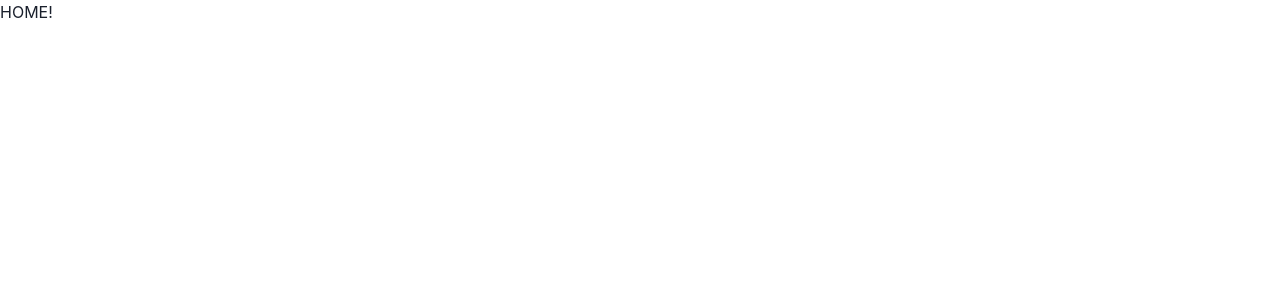
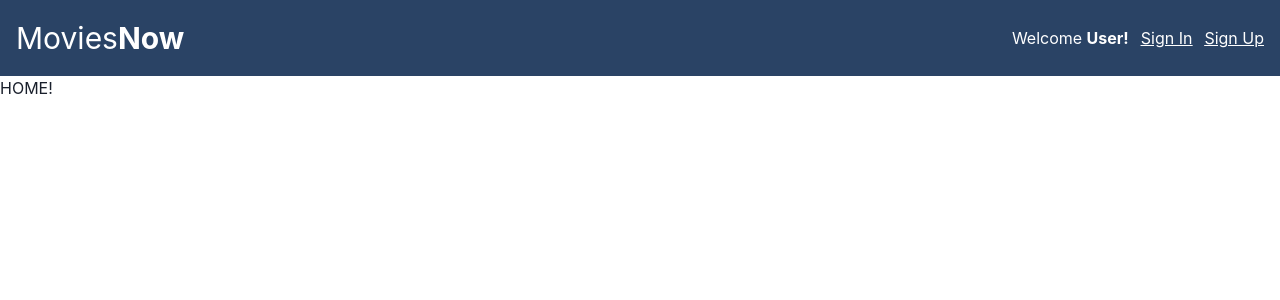
Before and after one commit to erick-sk/movies-tzuzul, a React (Vite) app in the folder frontend/: page / in a window 1280 px wide. Shown: the top 300 px of the page. Built offline with nearby package versions, Linux system fonts and the light colour scheme.

Commit message:
Add NavBar component

```diff
--- a/frontend/src/components/Home.jsx
+++ b/frontend/src/components/Home.jsx
@@ -1,5 +1,12 @@
+import NavBar from './layout/NavBar';
+
 const Home = () => {
-  return <h1>HOME!</h1>;
+  return (
+    <>
+      <NavBar />
+      <h1>HOME!</h1>
+    </>
+  );
 };
 
 export default Home;
--- /dev/null
+++ b/frontend/src/components/layout/NavBar.jsx
@@ -0,0 +1,46 @@
+import { Box, Container, Spacer, Heading, Flex, Text } from '@chakra-ui/react';
+import { Link } from 'react-router-dom';
+
+const NavBar = () => {
+  return (
+    <Box bg="blue.800" pt={5} pb={5} color="white">
+      <Container maxW={['container.lg', null, null, 'container.xl']}>
+        <Flex align="center">
+          <Heading fontWeight="normal" size="lg">
+            <Link to="/">
+              Movies
+              <Box as="span" fontWeight="bold">
+                Now
+              </Box>
+            </Link>
+          </Heading>
+
+          <Spacer />
+
+          <Box mr={3}>
+            <Text>
+              Welcome{' '}
+              <Box as="span" fontWeight="bold">
+                User!
+              </Box>
+            </Text>
+          </Box>
+
+          <Box mr={3}>
+            <Text as="u">
+              <Link to="/signin">Sign In</Link>
+            </Text>
+          </Box>
+
+          <Box>
+            <Text as="u">
+              <Link to="/signup">Sign Up</Link>
+            </Text>
+          </Box>
+        </Flex>
+      </Container>
+    </Box>
+  );
+};
+
+export default NavBar;
```
